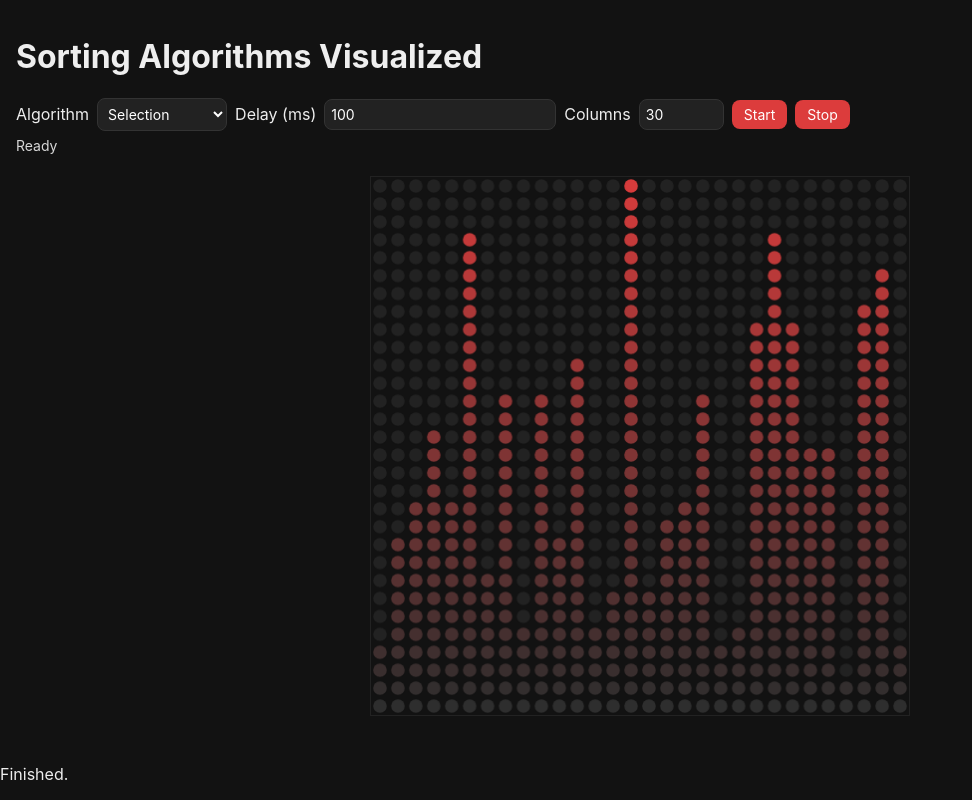
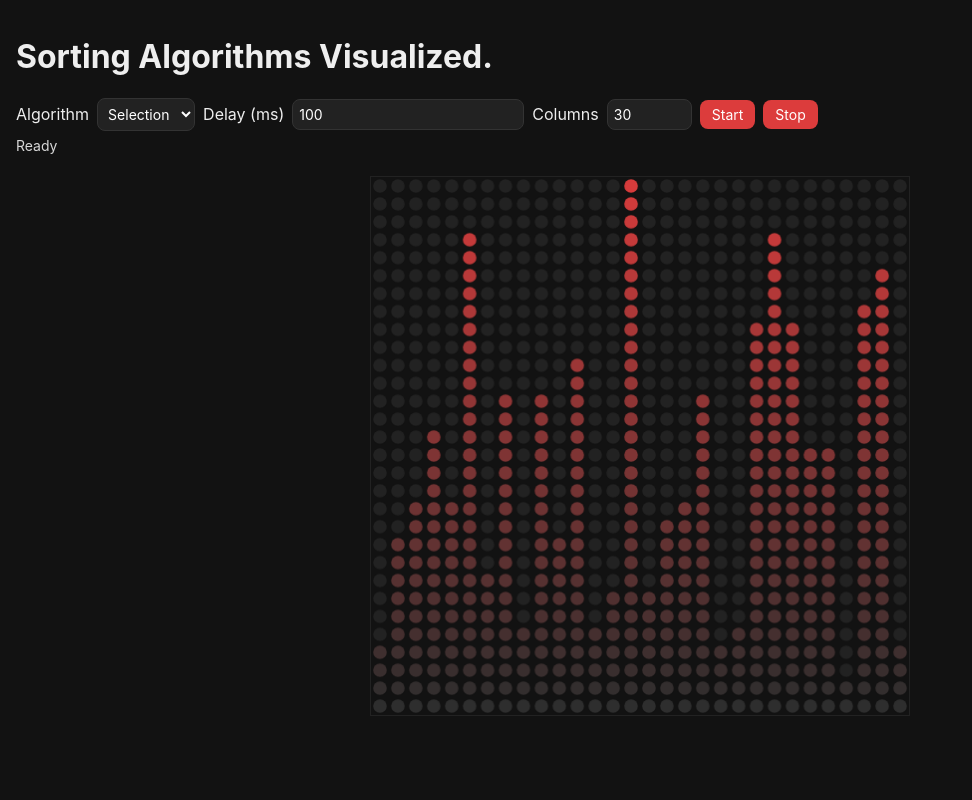
Before and after one commit to Hammynator/Secret-Sort, a plain HTML site: page index.html in a window 1280 px wide. Shown: the whole page, without its empty margins (0-972 px from the left). Drawn offline with Linux system fonts and the light colour scheme.

Commit message:
Add files via upload

```diff
--- a/index.html
+++ b/index.html
@@ -1,14 +1,12 @@
 <!doctype html>
-<html lang="en">
 <head>
-  <meta charset="utf-8" />
-  <meta name="viewport" content="width=device-width,initial-scale=1" />
+  <meta name="viewport" content="width=device-width, initial-scale=1, viewport-fit=cover">
   <title>Sorting Visualization</title>
   <link rel="stylesheet" href="styles.css">
 </head>
 <body>
   <div id="ui">
-    <h1>Sorting Algorithms Visualized</h1>
+    <h1>Sorting Algorithms Visualized.</h1>
     <div class="controls">
       <label for="algo">Algorithm</label>
       <select id="algo">
@@ -17,7 +15,7 @@
         <option value="merge">Merge</option>
         <option value="bubble">Bubble</option>
         <option value="quick">Quicksort</option>
-        <option value="heap">Heap (extract)</option>
+        <option value="heap">Heap</option>
       </select>
 
       <label for="delay">Delay (ms)</label>
@@ -29,6 +27,7 @@
       <button id="start">Start</button>
       <button id="stop">Stop</button>
     </div>
+
     <div id="status"></div>
   </div>
 
@@ -36,11 +35,7 @@
     <canvas id="canvas"></canvas>
   </div>
 
-  <div id="overlay" class="hidden">
-    <div class="panel">
-      <p id="overlay-text">Finished.</p>
-    </div>
-  </div>
+  <div id="overlay" class="hidden"> </div>
 
   <script src="app.js"></script>
 </body>
```
